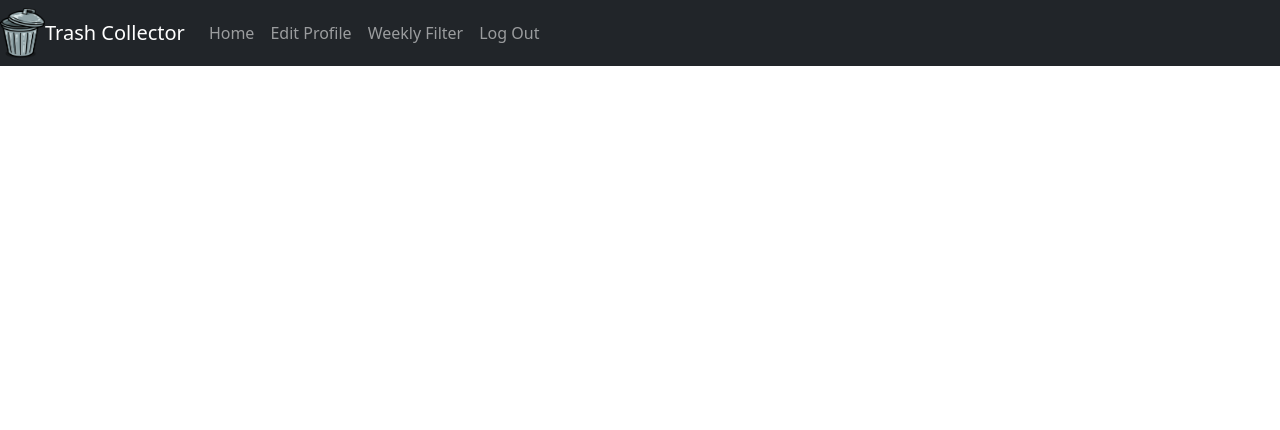
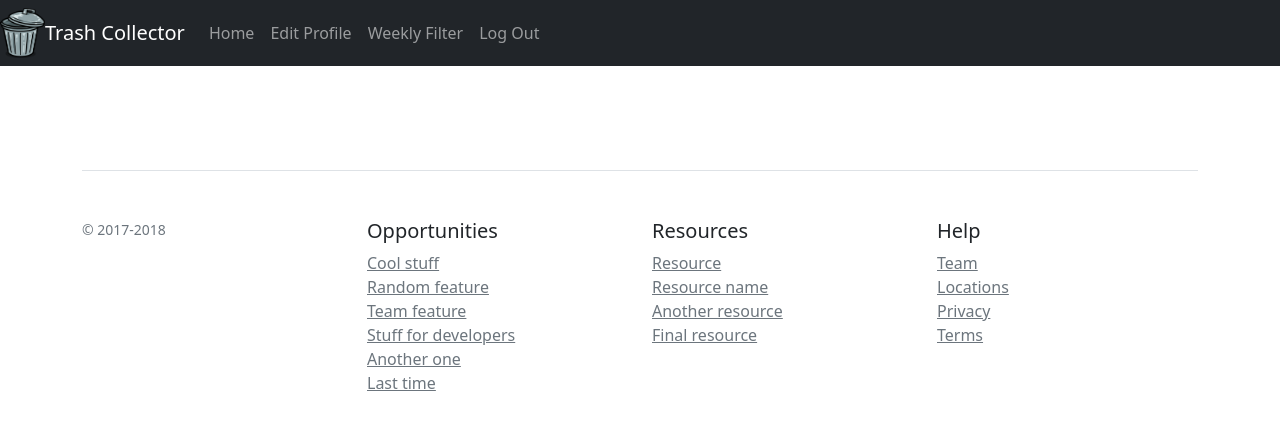
Before and after one commit to CMolitoris/TrashCollector, a Django app: template trash_collector/employees/templates/employees/employee_base.html in a window 1280 px wide. Shown: the top 430 px of the page. Run offline with Django 3.2, Linux system fonts and the light colour scheme; the template is opened without the code that fills it, so the values that code supplies are empty; the visitor is signed in with stand-in values (Sample User, id 1); some libraries are stand-ins or nearby versions.

Commit message:
Optimized aesthetics/details of Google Maps implementation and created footer for employee side views

```diff
--- a/trash_collector/employees/templates/employees/employee_base.html
+++ b/trash_collector/employees/templates/employees/employee_base.html
@@ -13,3 +13,59 @@
         </div>
 
 {% endblock %}
+
+{% block footer %}
+
+
+<footer class="pt-4 my-md-5 pt-md-5 border-top">
+  <div class="row">
+    <div class="col-12 col-md">
+      <!-- <img class="mb-2" src="https://getbootstrap.com/docs/4.0/assets/brand/bootstrap-solid.svg" alt="" width="24" height="24"> -->
+      <small class="d-block mb-3 text-muted">© 2017-2018</small>
+    </div>
+    <div class="col-6 col-md">
+      <h5>Opportunities</h5>
+      <ul class="list-unstyled text-small">
+        <li><a class="text-muted" href="#">Cool stuff</a></li>
+        <li><a class="text-muted" href="#">Random feature</a></li>
+        <li><a class="text-muted" href="#">Team feature</a></li>
+        <li><a class="text-muted" href="#">Stuff for developers</a></li>
+        <li><a class="text-muted" href="#">Another one</a></li>
+        <li><a class="text-muted" href="#">Last time</a></li>
+      </ul>
+    </div>
+    <div class="col-6 col-md">
+      <h5>Resources</h5>
+      <ul class="list-unstyled text-small">
+        <li><a class="text-muted" href="#">Resource</a></li>
+        <li><a class="text-muted" href="#">Resource name</a></li>
+        <li><a class="text-muted" href="#">Another resource</a></li>
+        <li><a class="text-muted" href="#">Final resource</a></li>
+      </ul>
+    </div>
+    <div class="col-6 col-md">
+      <h5>Help</h5>
+      <ul class="list-unstyled text-small">
+        <li><a class="text-muted" href="#">Team</a></li>
+        <li><a class="text-muted" href="#">Locations</a></li>
+        <li><a class="text-muted" href="#">Privacy</a></li>
+        <li><a class="text-muted" href="#">Terms</a></li>
+      </ul>
+    </div>
+  </div>
+</footer>
+
+<script src="https://code.jquery.com/jquery-3.2.1.slim.min.js" integrity="sha384-KJ3o2DKtIkvYIK3UENzmM7KCkRr/rE9/Qpg6aAZGJwFDMVNA/GpGFF93hXpG5KkN" crossorigin="anonymous"></script>
+        <script>window.jQuery || document.write('<script src="../../assets/js/vendor/jquery-slim.min.js"><\/script>')</script>
+        <script src="../../assets/js/vendor/popper.min.js"></script>
+        <script src="../../dist/js/bootstrap.min.js"></script>
+        <script src="../../assets/js/vendor/holder.min.js"></script>
+        <script>
+          Holder.addTheme('thumb', {
+            bg: '#55595c',
+            fg: '#eceeef',
+            text: 'Thumbnail'
+          });
+        </script>
+
+{% endblock %}
```
Also changed, not shown: trash_collector/employees/templates/employees/index.html (+24 -31 lines).
